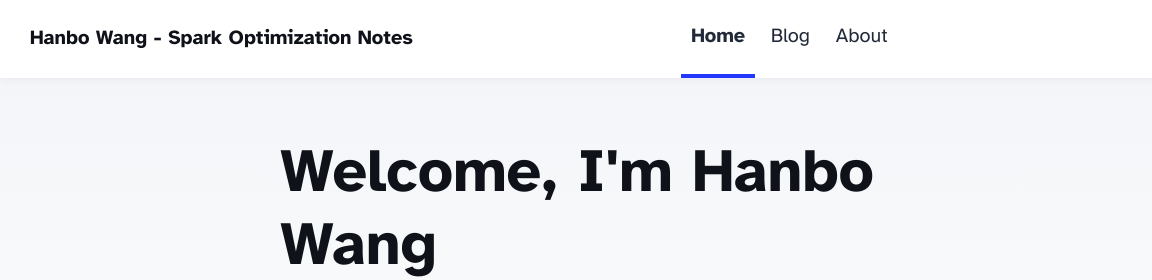
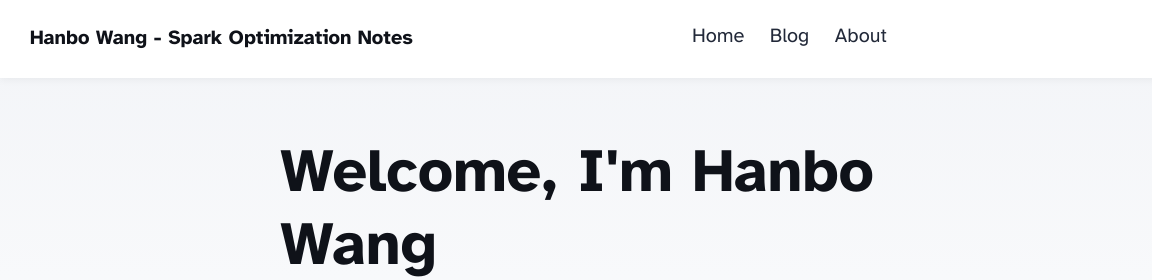
Before and after one commit to mag1cfrog/data-engineering-notes, an Astro site: page /spark-tuning-notes/ in a window 1280 px wide. Shown: the top 280 px of the page, 0-1152 px from the left. Built offline with nearby package versions, Linux system fonts and the light colour scheme; Astro itself is replaced by a stand-in of ours.

Commit message:
Refactor HeaderLink component: enforce href type as string, improve URL resolution, and enhance active-link logic

```diff
--- a/src/components/HeaderLink.astro
+++ b/src/components/HeaderLink.astro
@@ -1,24 +1,29 @@
 ---
 import type { HTMLAttributes } from 'astro/types';
 
-type Props = HTMLAttributes<'a'>;
+/* 1️⃣ Force href to be a string so TS stops complaining */
+interface Props extends Omit<HTMLAttributes<'a'>, 'href'> {
+  href: string;
+}
+const { href, class: className, ...rest } = Astro.props as Props;
 
-const { href, class: className, ...props } = Astro.props;
-const pathname = Astro.url.pathname.replace(import.meta.env.BASE_URL, '');
-const subpath = pathname.match(/[^\/]+/g);
-const isActive = href === pathname || href === '/' + (subpath?.[0] || '');
+/* 2️⃣ Build the correct URL (adds `/spark-tuning-notes/` in prod) */
+const finalHref = (Astro as any).resolve?.(href) ?? href;        // e.g. "/spark-tuning-notes/blog"
+
+/* 3️⃣ Active-link logic – compare full paths */
+const current = Astro.url.pathname;          // already includes base
+const isActive = finalHref === current ||
+  (current.startsWith(finalHref) && href !== '/');
+
+/* 4️⃣ Combine classes */
+const classes = [className, { active: isActive }];
 ---
 
-<a href={href} class:list={[className, { active: isActive }]} {...props}>
-	<slot />
+<a href={finalHref} class:list={classes} {...rest}>
+  <slot />
 </a>
+
 <style>
-	a {
-		display: inline-block;
-		text-decoration: none;
-	}
-	a.active {
-		font-weight: bolder;
-		text-decoration: underline;
-	}
+  a { display:inline-block; text-decoration:none; }
+  a.active { font-weight:bold; text-decoration:underline; }
 </style>
```
Also changed, not shown: .github/workflows/deploy.yml.
